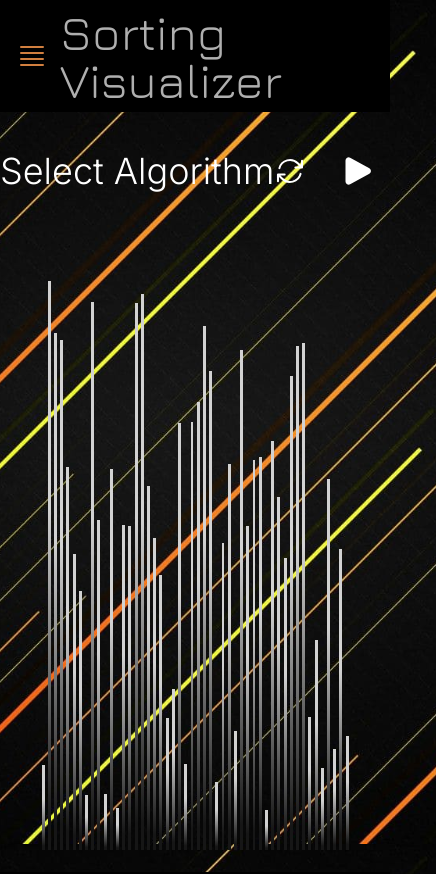
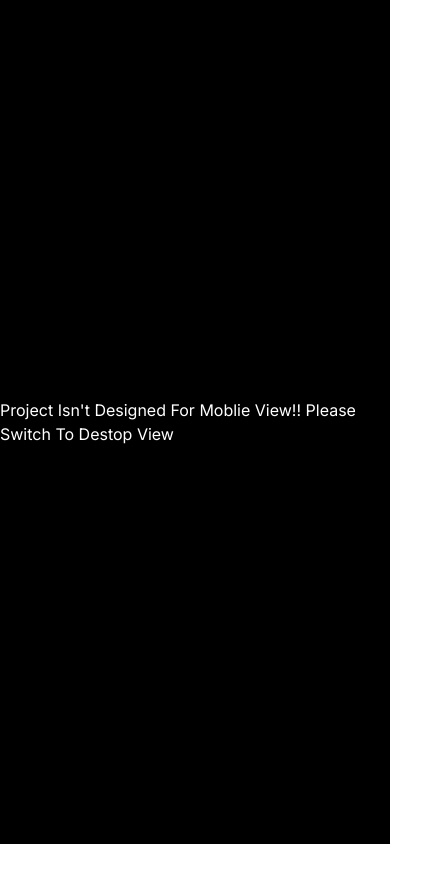
Before and after one commit to BHARATHI-GIT-HUB/Sorting-Visualizer-TS, a React (Create React App) app: page / in a window 390 px wide. Shown: the top 874 px of the page, 436 px wide, since content can reach past the window. After the commit the page ends 844 px from the top, so only its background shows below. Built offline with nearby package versions, Linux system fonts and the light colour scheme.

Commit message:
mobile view commit

```diff
--- a/src/App.tsx
+++ b/src/App.tsx
@@ -9,11 +9,16 @@ function App() {
   const { settings } = useContext(Context);
   return (
     <div>
-      <div className="grid grid-rows-4  min-w-screen min-h-screen overflow-hidden">
-        <Header />
-        <Main />
+      <div className="md:block hidden">
+        <div className="grid grid-rows-4  min-w-screen min-h-screen overflow-hidden">
+          <Header />
+          <Main />
+        </div>
+        <AlgoContent AlgoType={settings.algoType} />
       </div>
-      <AlgoContent AlgoType={settings.algoType} />
+      <div className="md:hidden bg-black min-h-screen text-white flex justify-center items-center capitalize font-inter font-noraml font-3xl">
+        project isn't designed for moblie view!! please switch to destop view
+      </div>
     </div>
   );
 }
```
